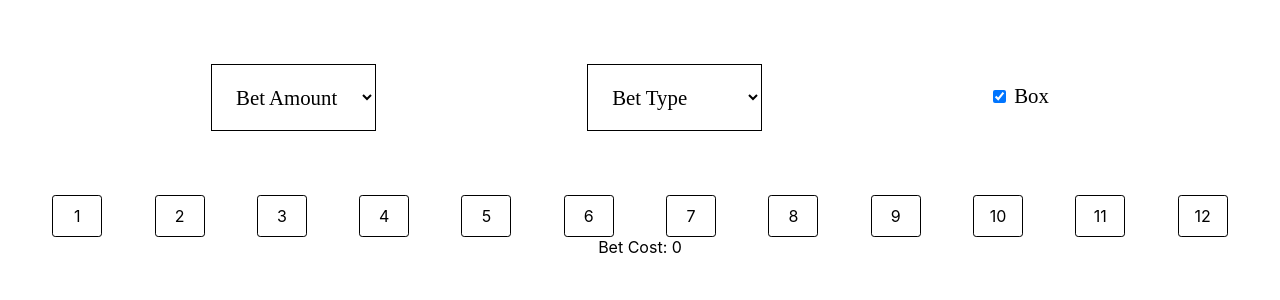
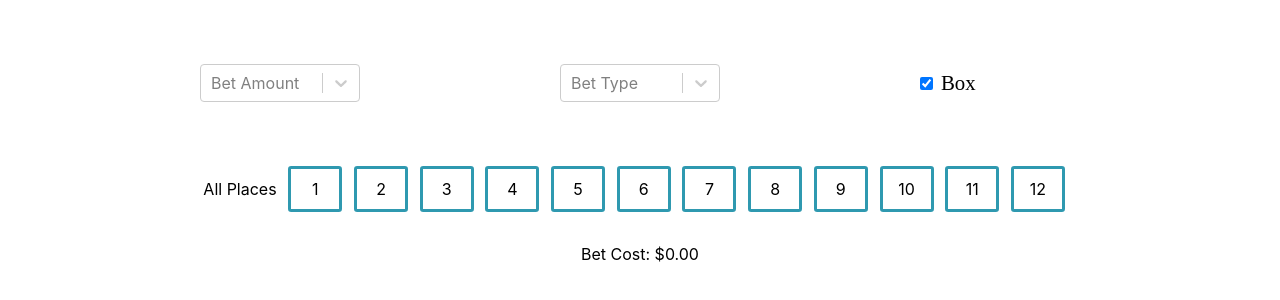
Before and after one commit to rlkeyer/HorseBetCalculator, a React (Create React App) app: page / in a window 1280 px wide. Both pictures are taken after a click on the checkbox "Box". Shown: the top 300 px of the page. Built offline with nearby package versions, Linux system fonts and the light colour scheme.

Commit message:
updated selects and number style

```diff
--- a/package.json
+++ b/package.json
@@ -9,7 +9,8 @@
     "@testing-library/user-event": "^7.1.2",
     "react": "^16.13.1",
     "react-dom": "^16.13.1",
-    "react-scripts": "3.4.1"
+    "react-scripts": "3.4.1",
+    "react-select": "^3.1.0"
   },
   "scripts": {
     "start": "react-scripts start",
--- a/src/components/Calculator.css
+++ b/src/components/Calculator.css
@@ -7,15 +7,11 @@
 }
 
 .select-options {
-    border: 1px solid black;
+    border: 1px solid #2F99B0;
 }
 
 .select {
-    padding: 20px;
-    border: none;
-    background: white;
-    font-size: 1.3rem;
-    font-family: serif;
+    width: 10rem;
 }
 
 .select:focus {
@@ -23,7 +19,9 @@
 }
 
 .checkbox {
-    padding: 20px;
+    width: 10rem;
+    display: flex;
+    align-items: center;
     font-size: 1.3rem;
     font-family: serif;
 }
@@ -41,16 +39,30 @@ p {
     display:flex;
     flex-direction: row;
     justify-content: space-evenly;
-    max-width: 100rem;
+    width: 50rem;
 }
 
 .square-number {
-    border: 1px solid black;
+    border: 3px solid #2F99B0;
     border-radius: 0.2rem;
     min-width: 3rem;
     cursor: pointer;
 }
 
 .square-number.is-selected {
-    box-shadow: 0 0 0.2rem blue;
+    /* box-shadow: 0 0 0.2rem blue; */
+    background-color: #B1D9E1;
 }
+
+.places {
+    display: flex;
+    flex-direction: column;
+    justify-content: center;
+    align-items: center;
+}
+
+.place-container {
+    display: flex;
+    align-items: center;
+    margin-bottom: 2rem;
+}
--- a/src/components/Calculator.js
+++ b/src/components/Calculator.js
@@ -1,6 +1,7 @@
 import "./Calculator.css";
 import React, { useState, useEffect } from "react";
 import { NumberTiles } from './NumberTiles'
+import Select from 'react-select'
 
 
 // const HorseRow = (number) => {
@@ -44,12 +45,39 @@ export const Calculator = () => {
     }
 
       return (
-        <>
+        <div className="places">
           {items.map((item) => (
+            <div className="place-container">
+              <div>{placeLabelCalc(item)}</div>
               <NumberTiles entries={entries} place={item} selectedNumbers={selectedNumbers} setSelectedNumbers={setSelectedNumbers} />
+            </div>
           ))}
-        </>
+        </div>
       )
+  }
+
+  const placeLabelCalc = (number) => {
+    const singleRace = ['Exacta', 'Trifecta', 'Superfecta']
+    if (isBox) {
+      return 'All Places'
+    } else {
+      switch (number) {
+        case 1:
+          return singleRace.includes(selectedType) ? '1st Place' : '1st Race'
+        case 2:
+          return singleRace.includes(selectedType) ? '2nd Place' : '2nd Race'
+        case 3:
+          return singleRace.includes(selectedType) ? '3rd Place' : '3rd Race'
+        case 4:
+          return singleRace.includes(selectedType) ? '4th Place' : '4th Race'
+        case 5:
+          return singleRace.includes(selectedType) ? '5th Place' : '5th Race'
+        case 6:
+          return singleRace.includes(selectedType) ? '6th Place' : '6th Race'
+        default:
+          return null
+      }
+    }
   }
 
   const exactaCalc = (numbers) => {
@@ -65,33 +93,45 @@ export const Calculator = () => {
   };
 
   const calculateBetCost = () => {
-    let length = 1;
     let multiplier = 1;
     const first = selectedNumbers[1]
     const second = selectedNumbers[2]
     const third = selectedNumbers[3]
     const fourth = selectedNumbers[4]
-    if (isBox) length = first?.length || 0
-    if (selectedType === "Exacta" && isBox) {
-      multiplier = length * (length - 1);
-    } else if (selectedType === "Trifecta" && isBox) {
-      multiplier = length * (length - 1) * (length - 2);
-    }
-      else if (selectedType === 'Exacta' && first && second) {
+    const fifth = selectedNumbers[5]
+    const sixth = selectedNumbers[6]
+    if (selectedType === "Exacta" && isBox && first) {
+      multiplier = product([first, first]).length
+    } else if (selectedType === 'Exacta' && first && second) {
       console.log(intersection(first, second))
       multiplier = product([first, second]).length
     } else if (selectedType === 'Trifecta' && first && second && third) {
       multiplier = product([first, second, third]).length
+    } else if (selectedType === 'Trifecta' && isBox && first) {
+      multiplier = product([first, first, first]).length
     } else if (selectedType === 'Superfecta' && first && second && third && fourth) {
       multiplier = product([first, second, third, fourth]).length
-        console.log(multiplier)
     } else if (selectedType === 'Superfecta' && isBox && first) {
       multiplier = product([first, first, first, first]).length
+    } else if (selectedType === 'P3' && first && second && third) {
+      multiplier = product([first, second, third], true).length
+    } else if (selectedType === 'P4' && first && second && third && fourth) {
+      multiplier = product([first, second, third, fourth], true).length
+    } else if (selectedType === 'P5' && first && second && third && fourth && fifth) {
+      multiplier = product([first, second, third, fourth, fifth], true).length
+    } else if (selectedType === 'P6' && first && second && third && fourth && fifth && sixth) {
+      multiplier = product([first, second, third, fourth, fifth, sixth], true).length
     } else {
       multiplier = 1;
     }
-    return selectedAmount * multiplier;
+    return formatter.format(selectedAmount * multiplier);
   };
+
+  const formatter = new Intl.NumberFormat('en-US', {
+    style: 'currency',
+    currency: 'USD',
+    minimumFractionDigits: 2
+  })
 
 function product(array, repeat) {
   return array.reduce(function tl (accumulator, value) {
@@ -121,13 +161,44 @@ function product(array, repeat) {
     }
   }
 
-  // Trifecta combinations = (A x B x C) – (AB x C) – (AC x B) – (BC x A) + (2 x ABC)
+  const amountOptions = [
+    { value: 0.1, label: '$0.10' },
+    { value: 0.2, label: '$0.20' },
+    { value: 0.5, label: '$0.50' },
+    { value: 1, label: '$1' },
+    { value: 2, label: '$2' },
+    { value: 5, label: '$5' },
+    { value: 10, label: '$10' },
+    { value: 15, label: '$15' },
+    { value: 20, label: '$20' },
+    { value: 50, label: '$50' },
+    { value: 100, label: '$100' },
+  ]
+
+  const betOptions = [
+    { value: 'Exacta', label: 'Exacta' },
+    { value: 'Trifecta', label: 'Trifecta' },
+    { value: 'Superfecta', label: 'Superfecta' },
+    { value: 'DailyDouble', label: 'Daily Double' },
+    { value: 'P3', label: 'Pick 3' },
+    { value: 'P4', label: 'Pick 4' },
+    { value: 'P5', label: 'Pick 5' },
+    { value: 'P6', label: 'Pick 6' },
+  ]
+
+  const handleAmountChange = (value) => {
+    setSelectedAmount(value.value)
+  }
+
+  const handleTypeChange = (value) => {
+    setSelectedType(value.value)
+  }
 
   return (
     <div>
       <div className="container">
-        <div className="select-options">
-          <select
+        {/* <div> */}
+          {/* <select
             id="bet-amount"
             className="select"
             onChange={(e) => setSelectedAmount(e.target.value)}
@@ -146,9 +217,10 @@ function product(array, repeat) {
             <option value={20}>$20</option>
             <option value={50}>$50</option>
             <option value={100}>$100</option>
-          </select>
-        </div>
-        <div className="select-options">
+          </select> */}
+          <Select options={amountOptions} className="select" placeholder="Bet Amount" onChange={handleAmountChange}/>
+        {/* </div> */}
+        {/* <div className="select-options">
           <select
             id="bet-type"
             className="select"
@@ -166,7 +238,8 @@ function product(array, repeat) {
             <option value="P5">Pick 5</option>
             <option value="P6">Pick 6</option>
           </select>
-        </div>
+        </div> */}
+        <Select options={betOptions} className="select" placeholder="Bet Type" onChange={handleTypeChange}/>
         <div className="checkbox">
           <input
             type="checkbox"
```
Also changed, not shown: 1 other file (tests, documents, lock files or other folders). Lines whose indentation alone changed are shown as unchanged.
